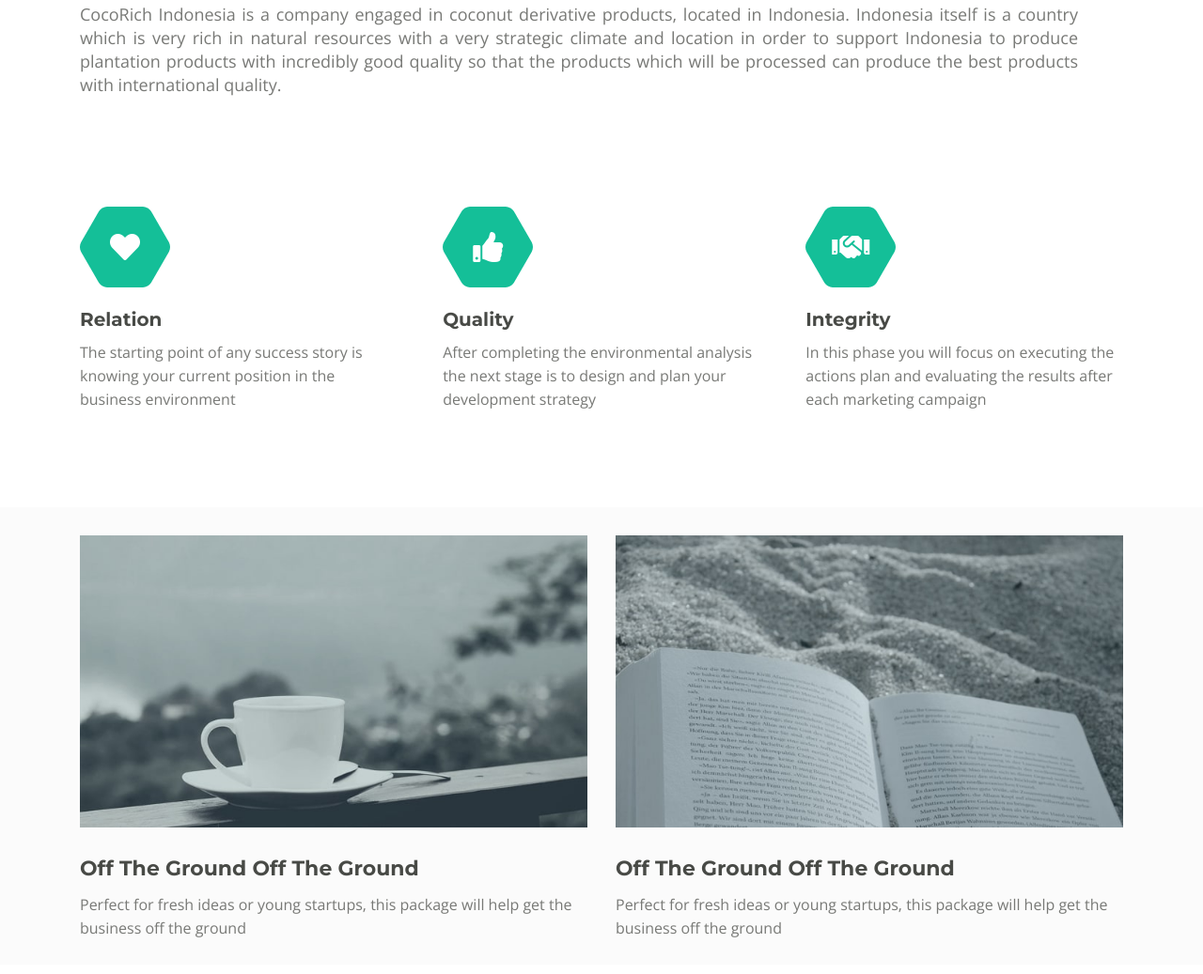
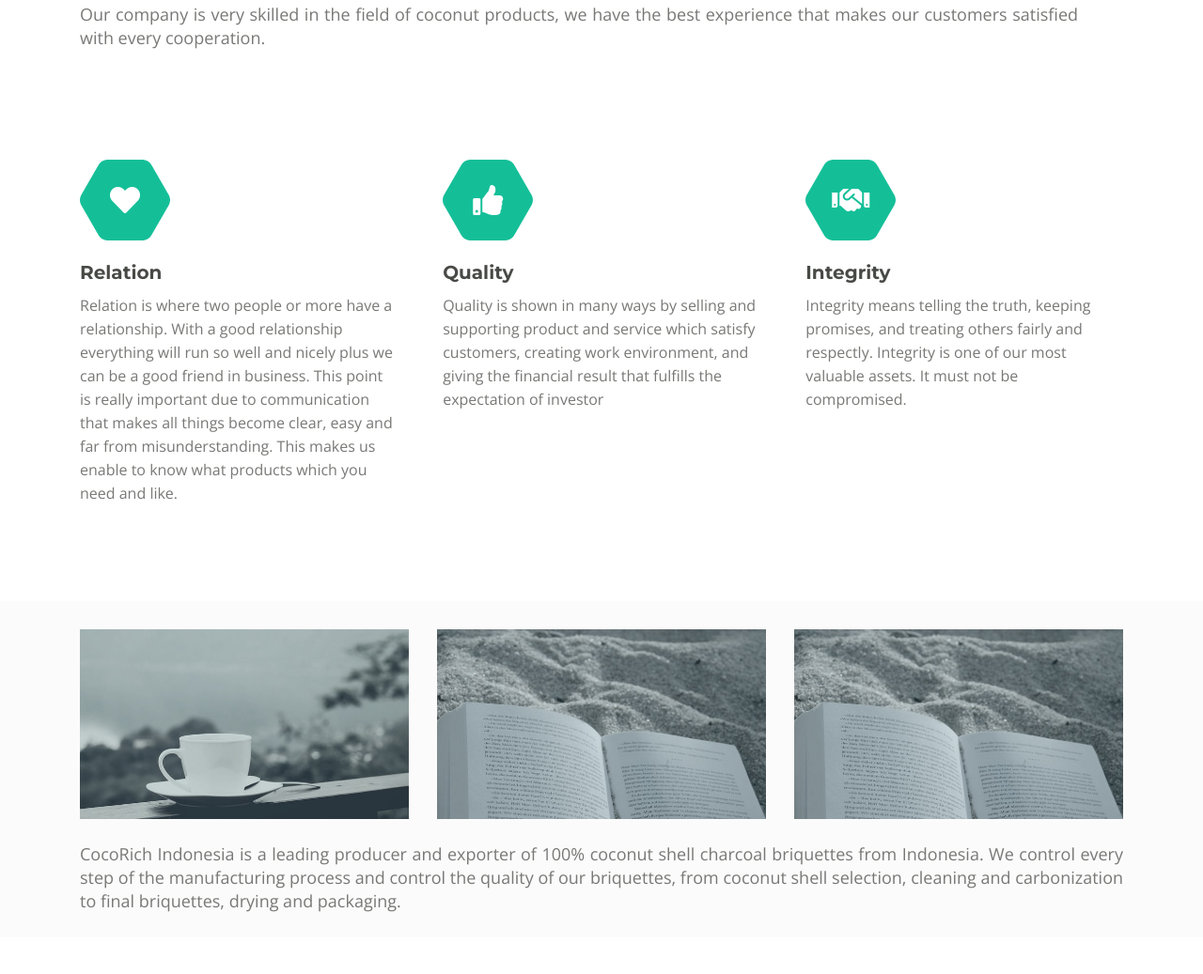
Before and after one commit to abdullahaaf/cocorich.github.io, a plain HTML site: page index.html in a window 1280 px wide. Shown: the part 1103-2140 px from the top of the page at 94% size. Drawn offline with nearby package versions, Linux system fonts and the light colour scheme.

Commit message:
membetulkan copywriting

```diff
--- a/index.html
+++ b/index.html
@@ -143,7 +143,7 @@
                     <div class="text-container desc-home">
                         <div class="section-title">Home</div>
                         <p class="text-justify">CocoRich Indonesia is a company engaged in coconut derivative products, located in Indonesia. Indonesia itself is a country which is very rich in natural resources with a very strategic climate and location in order to support Indonesia to produce plantation products with incredibly good quality so that the products which will be processed can produce the best products with international quality.</p>
-                        <p class="text-justify">CocoRich Indonesia is a company engaged in coconut derivative products, located in Indonesia. Indonesia itself is a country which is very rich in natural resources with a very strategic climate and location in order to support Indonesia to produce plantation products with incredibly good quality so that the products which will be processed can produce the best products with international quality.</p>
+                        <p class="text-justify">Our company is very skilled in the field of coconut products, we have the best experience that makes our customers satisfied with every cooperation.</p>
                     </div> <!-- end of text-container -->
                 </div> <!-- end of col -->
             </div> <!-- end of row -->
@@ -166,7 +166,7 @@
                         </span>
                         <div class="card-body">
                             <h4 class="card-title">Relation</h4>
-                            <p>The starting point of any success story is knowing your current position in the business environment</p>
+                            <p>Relation is where two people or more have a relationship. With a good relationship everything will run so well and nicely plus we can be a good friend in business. This point is really important due to communication that makes all things become clear, easy and far from misunderstanding. This makes us enable to know what products which you need and like.</p>
                         </div>
                     </div>
                     <!-- end of card -->
@@ -179,7 +179,7 @@
                         </span>
                         <div class="card-body">
                             <h4 class="card-title">Quality</h4>
-                            <p>After completing the environmental analysis the next stage is to design and  plan your development strategy</p>
+                            <p>Quality is shown in many ways by selling and supporting product and service which satisfy customers, creating work environment, and giving the financial result that fulfills the expectation of investor</p>
                         </div>
                     </div>
                     <!-- end of card -->
@@ -192,7 +192,7 @@
                         </span>
                         <div class="card-body">
                             <h4 class="card-title">Integrity</h4>
-                            <p>In this phase you will focus on executing the actions plan and evaluating the results after each marketing campaign</p>
+                            <p>Integrity means telling the truth, keeping promises, and treating others fairly and respectly. Integrity is one of our most valuable assets. It must not be compromised.</p>
                         </div>
                     </div>
                     <!-- end of card -->
@@ -208,15 +208,22 @@
     <div id="services" class="cards-2">
         <div class="container">
             <div class="row">
-                <div class="col-lg-6">
+                <div class="col-lg-4">
                     <img class="img-fluid" src="images/services-1.jpg" alt="alternative">
-                    <h3>Off The Ground Off The Ground</h3>
-                    <p>Perfect for fresh ideas or young startups, this package will help get the business off the ground</p>
                 </div> <!-- end of col -->
-                <div class="col-lg-6">
+                <div class="col-lg-4">
                     <img class="img-fluid" src="images/services-2.jpg" alt="alternative">
-                    <h3>Off The Ground Off The Ground</h3>
-                    <p>Perfect for fresh ideas or young startups, this package will help get the business off the ground</p>
+                </div> <!-- end of col -->
+                <div class="col-lg-4">
+                    <img class="img-fluid" src="images/services-2.jpg" alt="alternative">
+                </div> <!-- end of col -->
+            </div> <!-- end of row -->
+            <br>
+            <div class="row">
+                <div class="col-lg-12">
+                    <div class="text-container desc-home">
+                        <p class="text-justify">CocoRich Indonesia is a leading producer and exporter of 100% coconut shell charcoal briquettes from Indonesia. We control every step of the manufacturing process and control the quality of our briquettes, from coconut shell selection, cleaning and carbonization to final briquettes, drying and packaging.</p>
+                    </div> <!-- end of text-container -->
                 </div> <!-- end of col -->
             </div> <!-- end of row -->
         </div> <!-- end of container -->
@@ -231,7 +238,7 @@
                 <div class="col-lg-5">
                     <div class="text-container">
                         <h2>VISIT US</h2>
-                        <p>Launching a new company or developing the market position of an existing one can be quite an overwhelming processs at times.</p>
+                        <p class="text-justify">We are from Indonesia, an archipelago which has 17,503 islands and also has various ethnic groups, races, cultures and languages. We have several locations that you can visit, from plantations to factories that produce finished products. We have a production plant on the island of Java, West Indonesia. Your visit will be a very exciting and unforgettable trip because Indonesia is a very beautiful country to visit and has many amazing places that you must visit.</p>
                     </div> <!-- end of text-container -->
                 </div> <!-- end of col -->
                 <div class="col-lg-7">
```
Also changed, not shown: about.html (+0 -6 lines).
